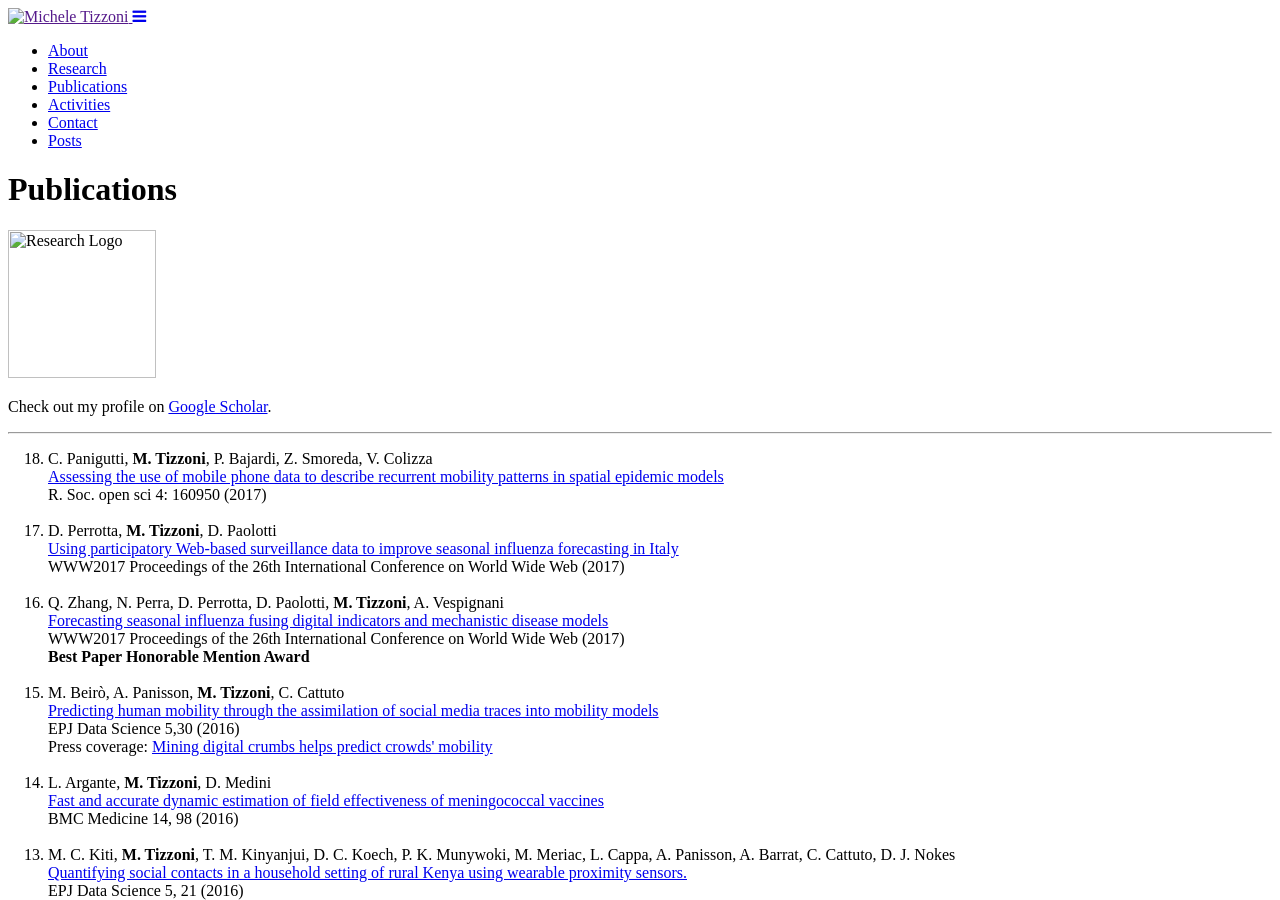
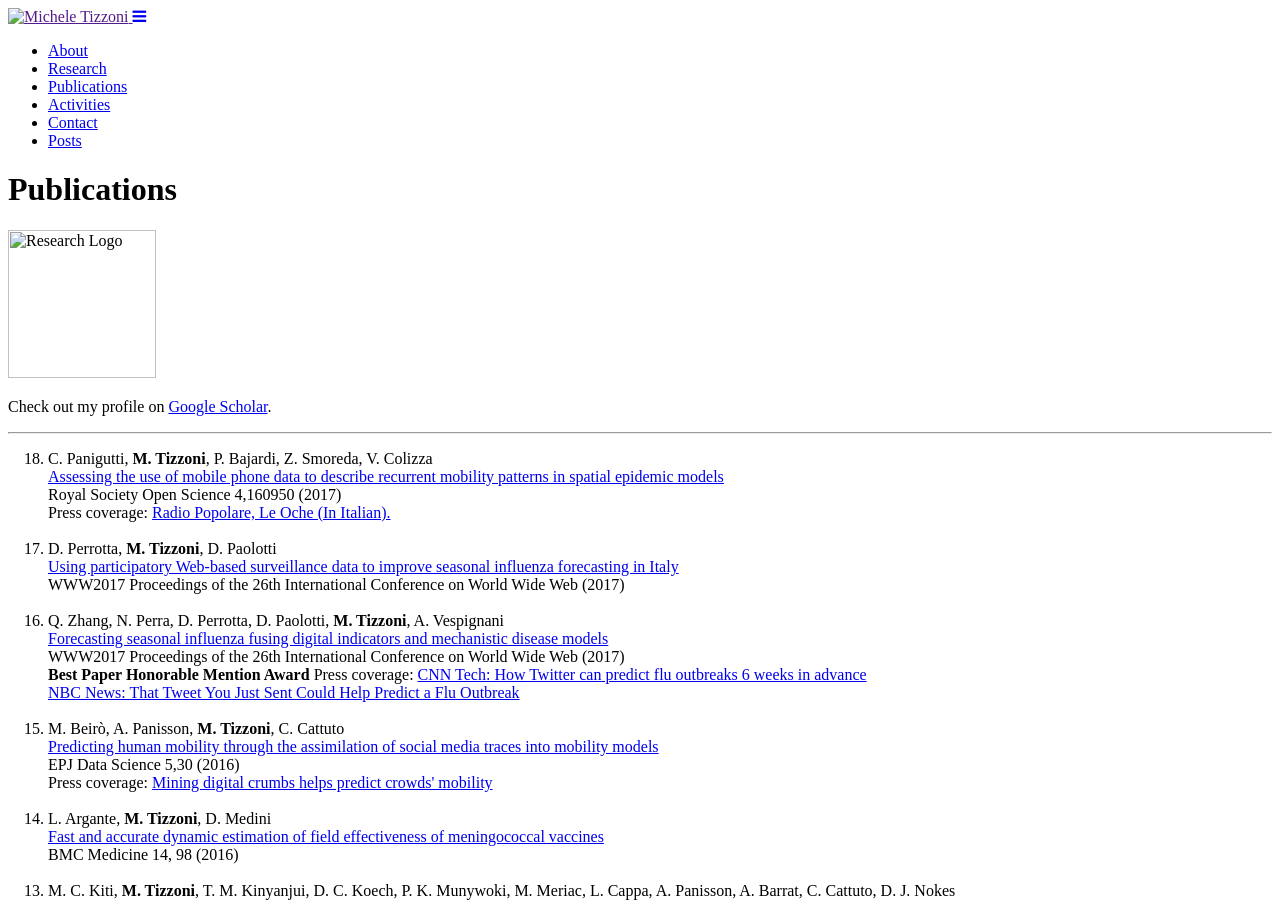
Before and after one commit to micheletizzoni/micheletizzoni.github.io, a Jekyll site: the page built from 3_publications.md, in a window 1280 px wide and 900 px high. Built offline with Jekyll 4.4.1, drawn with Linux system fonts in a browser that asks for light colours; nearby versions of some CDN libraries; a style sheet for code colours, icons or effects is not loaded.

Commit message:
Press coverage of 2017.

```diff
--- a/3_publications.md
+++ b/3_publications.md
@@ -15,7 +15,8 @@ Check out my profile on [Google Scholar][scholar].
 
   <li>C. Panigutti, <strong>M. Tizzoni</strong>, P. Bajardi, Z. Smoreda, V. Colizza <br>
   <a href="http://rsos.royalsocietypublishing.org/content/4/5/160950.figures-only">Assessing the use of mobile phone data to describe recurrent mobility patterns in spatial epidemic models </a><br>
-  R. Soc. open sci 4: 160950 (2017)<br>
+  Royal Society Open Science 4,160950 (2017)<br>
+  Press coverage: <a href="http://www.radiopopolare.it/podcast/le-oche-di-ven-1905/">Radio Popolare, Le Oche (In Italian).</a><br>
   </li>
   <br>
 
@@ -29,6 +30,8 @@ Check out my profile on [Google Scholar][scholar].
   <a href="http://papers.www2017.com.au.s3-website-ap-southeast-2.amazonaws.com/proceedings/p311.pdf">Forecasting seasonal influenza fusing digital indicators and mechanistic disease models</a><br>
   WWW2017 Proceedings of the 26th International Conference on World Wide Web (2017)<br>
   <strong>Best Paper Honorable Mention Award</strong>
+  Press coverage: <a href="http://money.cnn.com/2017/05/11/technology/tracking-flu-twitter/index.html">CNN Tech: How Twitter can predict flu outbreaks 6 weeks in advance</a><br>
+  <a href="http://www.nbcnews.com/mach/technology/tweet-you-just-sent-could-help-predict-flu-outbreak-n761226">NBC News: That Tweet You Just Sent Could Help Predict a Flu Outbreak</a><br>
   </li>
   <br>
 
```
